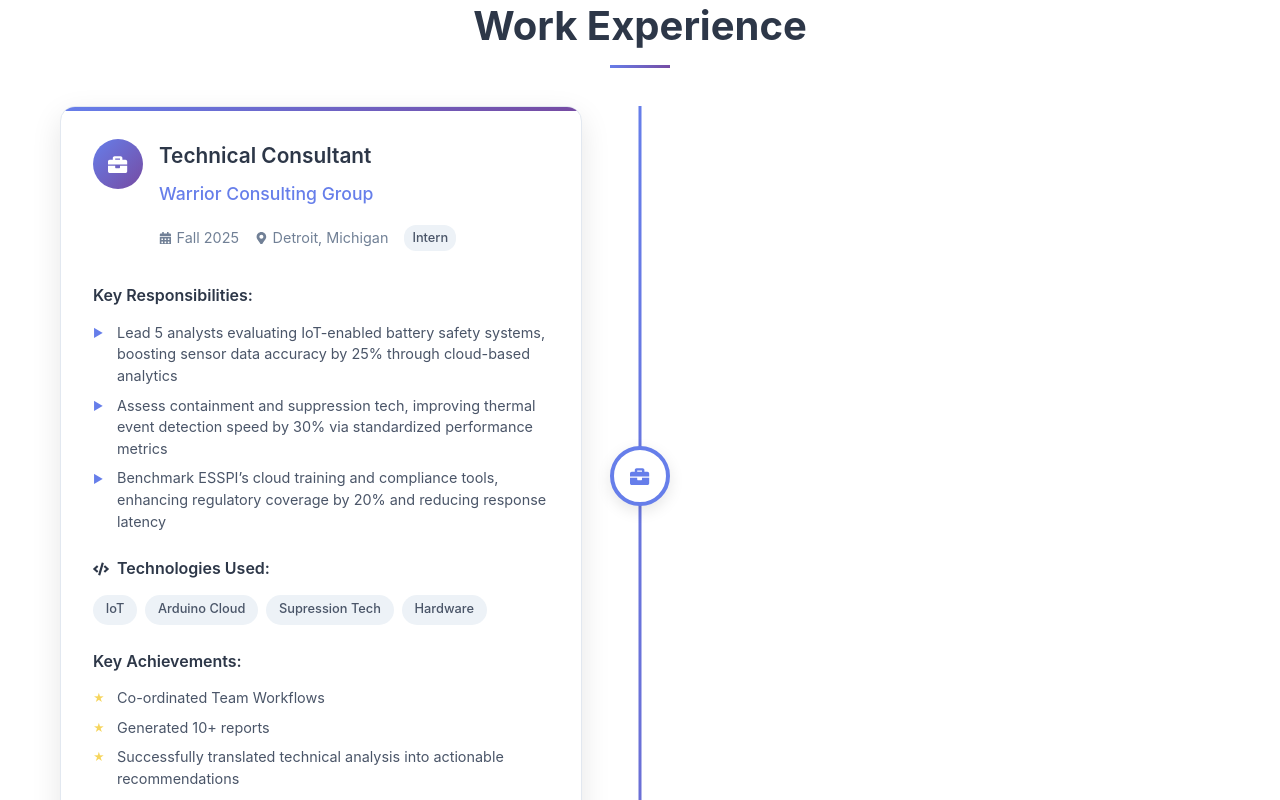
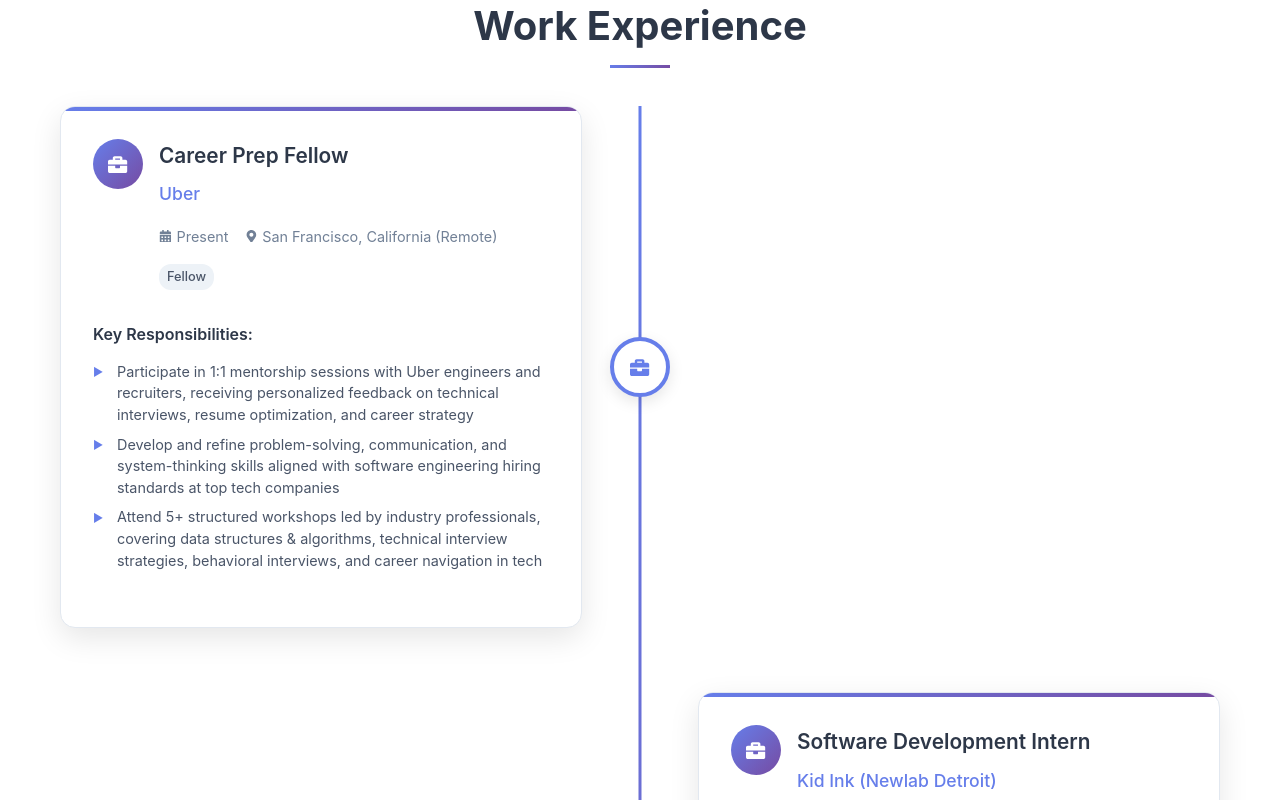
Before and after one commit to samaksh-arora/portfolio, a React (Create React App) app: page / in a window 1280 px wide. Shown: the part 2540-3340 px from the top of the page. Built offline with nearby package versions, Linux system fonts and the light colour scheme.

Commit message:
Update experience details and add previous experience section in Experience component

```diff
--- a/src/components/About.jsx
+++ b/src/components/About.jsx
@@ -25,7 +25,7 @@
                 <p>Courses Completed</p>
               </div>
               <div className="stat">
-                <h3>2</h3>
+                <h3>3</h3>
                 <p>Internships</p>
               </div>
               <div className="stat">
--- a/src/components/Experience.css
+++ b/src/components/Experience.css
@@ -227,6 +227,20 @@
   box-shadow: 0 5px 15px rgba(0, 0, 0, 0.1);
 }
 
+.previous-experience-text {
+  margin-top: 2.5rem;
+  text-align: left;
+  font-size: 1.05rem;
+  color: var(--text-gray);
+  line-height: 1.6;
+}
+
+.previous-experience-text strong {
+  color: var(--michigan-blue);
+  font-weight: 600;
+}
+
+
 @keyframes slideInLeft {
   from {
     opacity: 0;
--- a/src/components/Experience.jsx
+++ b/src/components/Experience.jsx
@@ -6,15 +6,15 @@
   const experiences = [
     {
       id: 1,
-      title: 'Technical Consultant',
-      company: 'Warrior Consulting Group',
-      location: 'Detroit, Michigan',
-      duration: 'Fall 2025',
-      type: 'Intern',
+      title: 'Career Prep Fellow',
+      company: 'Uber',
+      location: 'San Francisco, California (Remote)',
+      duration: 'Present',
+      type: 'Fellow',
       responsibilities: [
-        'Lead 5 analysts evaluating IoT-enabled battery safety systems, boosting sensor data accuracy by 25% through cloud-based analytics',
-        'Assess containment and suppression tech, improving thermal event detection speed by 30% via standardized performance metrics',
-        'Benchmark ESSPI’s cloud training and compliance tools, enhancing regulatory coverage by 20% and reducing response latency'
+        'Participate in 1:1 mentorship sessions with Uber engineers and recruiters, receiving personalized feedback on technical interviews, resume optimization, and career strategy',
+        'Develop and refine problem-solving, communication, and system-thinking skills aligned with software engineering hiring standards at top tech companies',
+        'Attend 5+ structured workshops led by industry professionals, covering data structures & algorithms, technical interview strategies, behavioral interviews, and career navigation in tech'
       ],
       technologies: ['IoT', 'Arduino Cloud', 'Supression Tech', 'Hardware'],
       achievements: [
@@ -25,6 +25,25 @@
     },
     {
       id: 2,
+      title: 'Software Development Intern',
+      company: 'Kid Ink (Newlab Detroit)',
+      location: 'Detroit, Michigan',
+      duration: 'Fall 2025',
+      type: 'Intern',
+      responsibilities: [
+        'Developed and deployed 2 event-driven web platforms that centralized schedules, speaker details, and registration links, supporting 200+ users and increasing event discoverability and attendance readiness',
+        'Optimized site performance and UX, achieving sub-2 second load times and improving user navigation efficiency through clear information architecture and responsive design',
+        'Iterated rapidly based on stakeholder feedback, shipping updates within 24–48 hours, aligning with the fast-paced needs of an early-stage startup'
+      ],
+      technologies: ['React', 'JavaScript (ES6+)', 'HTML5', 'CSS3', 'Component Based Architecture', 'State Management'],
+      achievements: [
+        'Launched 2 live event websites used by 100+ users',
+        'Delivered production-ready sites under tight deadlines',
+        'Produced scalable, reusable components for future events'
+      ]
+    },
+    {
+      id: 3,
       title: 'Full Stack Developer Intern',
       company: 'Wayne State University',
       location: 'Detroit, Michigan',
@@ -43,28 +62,7 @@
         'Led team of 6 developers on major product launch',
         'Reduced bug reports by 35% through improved testing'
       ]
-    },
-    {
-      id: 3,
-      title: 'Software Engineering Intern',
-      company: 'POS Notebook',
-      location: 'Toronto, Ontario',
-      duration: 'Winter 2025',
-      type: 'Intern',
-      responsibilities: [
-        'Contributed to the development of core features of a Java-based POS application used by over 300 retailers',
-        'Reduced checkout errors by 40%, lowering failed transactions from 50+ per week to under 30, by implementing exception handling, real-time input validation, and transaction verification logic, leading to a 15% increase in successful payment rate',
-        'Collaborated on deployments using Git version control workflows, branch-based development, and code reviews',
-        'Participated in agile development processes and daily standups'
-      ],
-      technologies: ['Java', 'React.js', 'MySQL', 'Git', 'Hardware'],
-      achievements: [
-        'Successfully launched 3 major product features',
-        'Improved user engagement by 25% through UI/UX improvements',
-        'Maintained 99.9% application uptime'
-      ]
     }
-
   ];
 
   return (
@@ -105,9 +103,10 @@
                     </ul>
                   </div>
 
+                  {exp.id !== 1 && (
                     <div className="technologies">
                       <h5>
-                      <FaCode /> Technologies Used:
+                      Technologies Used:
                       </h5>
                       <div className="tech-tags">
                         {exp.technologies.map((tech, idx) => (
@@ -117,7 +116,9 @@
                         ))}
                       </div>
                     </div>
+                  )}
 
+                  {exp.id !== 1 && (
                     <div className="achievements">
                       <h5>Key Achievements:</h5>
                       <ul>
@@ -126,6 +127,7 @@
                         ))}
                       </ul>
                     </div>
+                  )}
                 </div>
               </div>
 
@@ -137,6 +139,10 @@
             </div>
           ))}
         </div>
+
+        <p className="previous-experience-text">
+          <strong>Previous Experience:</strong> Technical Consultant @ Warrior Consulting Group, Software Engineering Intern @ POS Notebook
+        </p>
       </div>
     </section>
   );
```
Lines whose indentation alone changed are shown as unchanged.
